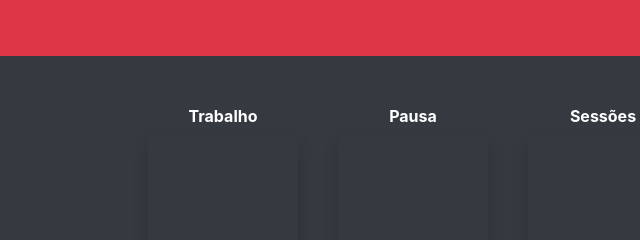
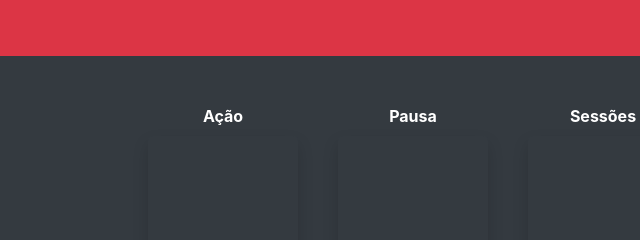
Before and after one commit to codethi/pomodoro-timer, a plain HTML site: page index.html in a window 1280 px wide. Shown: the top 240 px of the page, 227-867 px from the left. Drawn offline with nearby package versions, Linux system fonts and the light colour scheme.

Commit message:
Mudanção da label trabalho para ação

```diff
--- a/index.html
+++ b/index.html
@@ -45,7 +45,7 @@
                      <div class="col-md-3 d-flex justify-content-center">
                         <div class="form-group">
                            <label class="d-flex justify-content-center text-white font-weight-bold"
-                              for="minutes">Trabalho</label>
+                              for="minutes">Ação</label>
                            <input type="number" class="form-control form-control-lg bg-dark border-0 shadow text-white"
                               id="minutes">
                            <small class="text-danger" id='erro_min'></small>
```
